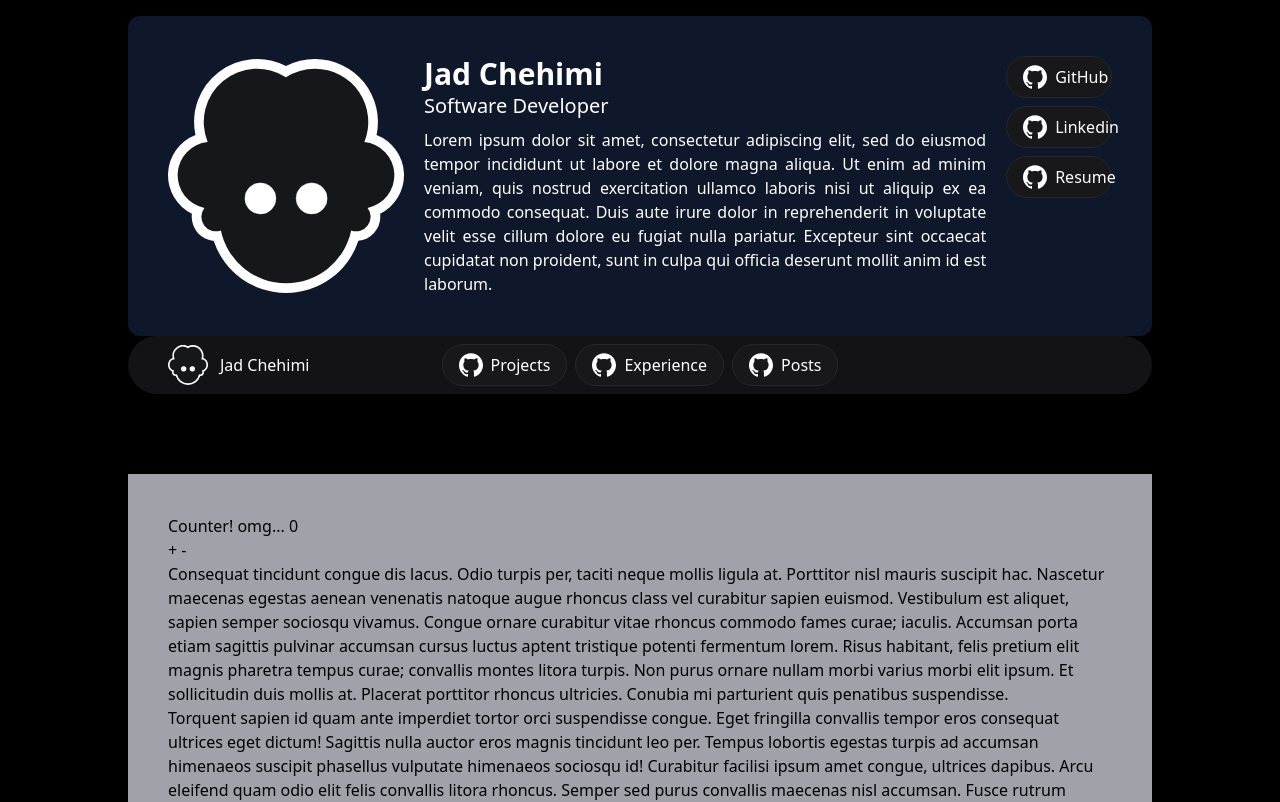
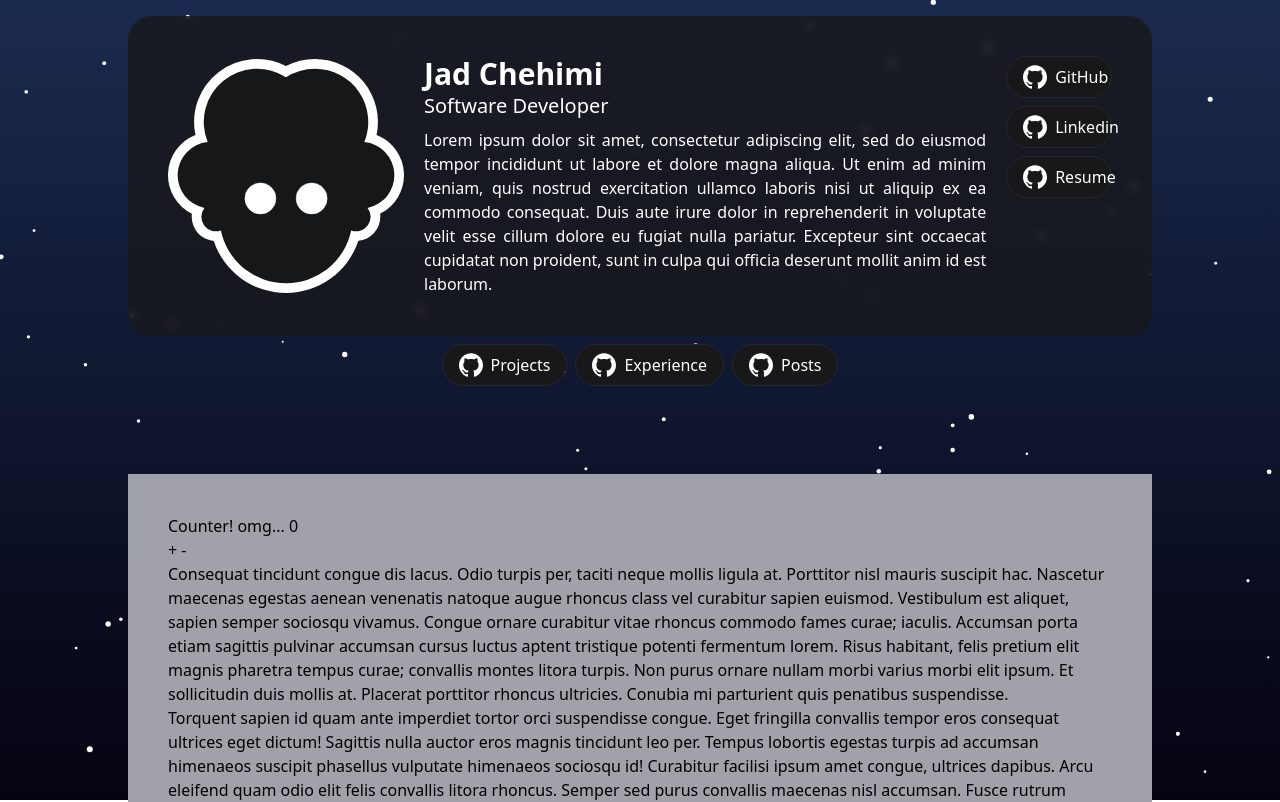
Before and after one commit to jadc/portfolio, a SvelteKit app in the folder app/: page / in a window 1280 px wide. Shown: the top 802 px of the page. Built offline with nearby package versions, Linux system fonts and the light colour scheme.

Commit message:
nav fadeout and background

```diff
--- a/app/src/app.html
+++ b/app/src/app.html
@@ -6,7 +6,7 @@
 		<meta name="viewport" content="width=device-width, initial-scale=1" />
 		%sveltekit.head%
 	</head>
-	<body data-sveltekit-preload-data="hover" class="bg-black">
+	<body data-sveltekit-preload-data="hover">
 		<div style="display: contents">%sveltekit.body%</div>
 	</body>
 </html>
--- /dev/null
+++ b/app/src/lib/Background.svelte
@@ -0,0 +1,73 @@
+<script lang="ts">
+    let canvas: HTMLCanvasElement;
+    let ctx: CanvasRenderingContext2D | null;
+
+    let snowflakes: Array<{x: number, y: number, radius: number, speed: number, wind: number}> = [];
+    let frame: number;
+
+    function createSnowflake(width: number, height: number) {
+        return {
+            x: Math.random() * width,
+            y: Math.random() * height,
+            radius: Math.random() * 2 + 1,
+            speed: Math.random() + 1,
+            wind: Math.random() - 0.5
+        };
+    }
+
+    function animate() {
+        if (!ctx) return;
+
+        // Clear last frame
+        ctx.clearRect(0, 0, canvas.width, canvas.height);
+
+        snowflakes.forEach(flake => {
+            if (!ctx) return;
+
+            // Draw white circle (the snowflake)
+            ctx.beginPath();
+            ctx.arc(flake.x, flake.y, flake.radius, 0, Math.PI * 2);
+            ctx.fillStyle = "white";
+            ctx.fill();
+
+            // Update position
+            flake.y += flake.speed;
+            flake.x += flake.wind;
+
+            // Reset any snowflake that is off screen
+            if (flake.y > canvas.height) Object.assign(flake, createSnowflake(canvas.width, -10));
+        });
+
+        frame = requestAnimationFrame(animate);
+    }
+
+    // Set canvas size to window size
+    function updateCanvasDimensions() {
+        canvas.width = window.innerWidth;
+        canvas.height = window.innerHeight;
+    }
+
+    $effect(() => {
+        // Get canvas context
+        if (!canvas) return;
+        ctx = canvas.getContext("2d");
+        if (!ctx) return;
+
+        // Keep canvas size same as window
+        updateCanvasDimensions();
+        const observer = new ResizeObserver(updateCanvasDimensions);
+        observer.observe(canvas);
+
+        // Create array of snowflakes
+        snowflakes = Array(100).fill(null).map(() => createSnowflake(canvas.width, canvas.height));
+
+        // Start animation
+        animate();
+
+        return () => {
+            if (frame) cancelAnimationFrame(frame);
+        };
+    });
+</script>
+
+<canvas bind:this={canvas} class="fixed top-0 left-0 w-screen h-screen bg-gradient-to-t from-[#050311] to-[#1a2a4e]"></canvas>
--- /dev/null
+++ b/app/src/lib/Header.svelte
@@ -0,0 +1,48 @@
+<script lang="ts">
+	let { name } = $props();
+
+	import Navbar from "$lib/Navbar.svelte"
+	import Button from "$lib/Button.svelte"
+
+    // Data (temporary)
+	let external = [
+        { name: "GitHub",   href: "https://github.com/jadc" },
+        { name: "Linkedin", href: "https://www.linkedin.com/in/jad-c" },
+        { name: "Resume",   href: "/resume" },
+    ];
+
+    // States
+    let header: HTMLElement;
+	let navBackground = $state(false);
+
+    // Fade in nav bar when main header is scrolled past
+    $effect(() => {
+        if (!header) return;
+
+        const observer = new IntersectionObserver(entries => {
+            const [entry] = entries;
+            navBackground = !entry.isIntersecting;
+
+        }, { threshold: 0 });
+        observer.observe(header);
+
+        return () => observer.disconnect();
+    });
+</script>
+
+<header bind:this={header} class="flex flex-col md:flex-row p-10 gap-5 text-white rounded-b-3xl md:rounded-3xl bg-zinc-900 bg-opacity-80 backdrop-blur-sm">
+    <img class="w-full md:w-1/4 max-w-md m-auto" src="icons/jad.svg" alt="{name}">
+    <aside class="flex flex-col gap-2">
+        <div>
+            <h1 class="text-3xl font-semibold">{name}</h1>
+            <h2 class="text-xl">Software Developer</h2>
+        </div>
+        <p class="text-justify">Lorem ipsum dolor sit amet, consectetur adipiscing elit, sed do eiusmod tempor incididunt ut labore et dolore magna aliqua. Ut enim ad minim veniam, quis nostrud exercitation ullamco laboris nisi ut aliquip ex ea commodo consequat. Duis aute irure dolor in reprehenderit in voluptate velit esse cillum dolore eu fugiat nulla pariatur. Excepteur sint occaecat cupidatat non proident, sunt in culpa qui officia deserunt mollit anim id est laborum.</p>
+    </aside>
+    <nav class="flex flex-row md:flex-col gap-2">
+        {#each external as site (site.href)}
+            <Button label={site.name} href={site.href} icon="github"/>
+        {/each}
+    </nav>
+</header>
+<Navbar {name} {navBackground} />
--- a/app/src/lib/Navbar.svelte
+++ b/app/src/lib/Navbar.svelte
@@ -1,7 +1,7 @@
 <script lang="ts">
 	import Button from "$lib/Button.svelte"
 
-	let { name } = $props();
+	let { name, navBackground } = $props();
 
 	let nav = [
         { name: "Projects",   href: "/projects" },
@@ -10,8 +10,8 @@
     ];
 </script>
 
-<nav class="sticky top-4 py-2 z-50 max-w-screen-lg inset-x-0 mx-auto flex gap-2 justify-center items-center rounded-full bg-zinc-900 bg-opacity-80 backdrop-blur-sm">
-    <div class="absolute left-10 flex items-center gap-3">
+<nav class="sticky top-4 py-2 z-50 max-w-screen-lg inset-x-0 mx-auto flex gap-2 justify-center items-center rounded-full bg-zinc-900 {navBackground ? 'bg-opacity-80 backdrop-blur-sm ' : 'bg-opacity-0'} duration-500 ease-in-out">
+    <div class="absolute left-10 flex items-center gap-3 transition-opacity {navBackground ? 'opacity-100' : 'opacity-0'} duration-500 ease-in-out">
         <img class="w-10" src="icons/jad.svg" alt="{name}">
         <h1 class="text-white">{name}</h1>
     </div>
--- a/app/src/routes/+layout.svelte
+++ b/app/src/routes/+layout.svelte
@@ -1,38 +1,18 @@
 <script lang="ts">
-	import Navbar from "$lib/Navbar.svelte"
-	import Button from "$lib/Button.svelte"
-
-	const name = "Jad Chehimi";
-
-	let external = [
-        { name: "GitHub",   href: "https://github.com/jadc" },
-        { name: "Linkedin", href: "https://www.linkedin.com/in/jad-c" },
-        { name: "Resume",   href: "/resume" },
-    ];
-
 	import "../app.css";
 	let { children } = $props();
+
+    // Subcomponents
+	import Header from "$lib/Header.svelte"
+	import Background from "$lib/Background.svelte"
+
+    // States
+	const name = "Jad Chehimi";
 </script>
 
+<Background/>
 <div class="relative max-w-screen-lg mx-auto md:py-4">
-    <header class="flex flex-col md:flex-row p-10 gap-5 bg-slate-900 text-white rounded-b-xl md:rounded-xl">
-        <img class="w-full md:w-1/4 max-w-md m-auto" src="icons/jad.svg" alt="{name}">
-        <aside class="flex flex-col gap-2">
-            <div>
-                <h1 class="text-3xl font-semibold">{name}</h1>
-                <h2 class="text-xl">Software Developer</h2>
-            </div>
-            <p class="text-justify">Lorem ipsum dolor sit amet, consectetur adipiscing elit, sed do eiusmod tempor incididunt ut labore et dolore magna aliqua. Ut enim ad minim veniam, quis nostrud exercitation ullamco laboris nisi ut aliquip ex ea commodo consequat. Duis aute irure dolor in reprehenderit in voluptate velit esse cillum dolore eu fugiat nulla pariatur. Excepteur sint occaecat cupidatat non proident, sunt in culpa qui officia deserunt mollit anim id est laborum.</p>
-        </aside>
-        <nav class="flex flex-row md:flex-col gap-2">
-            {#each external as site (site.href)}
-                <Button label={site.name} href={site.href} icon="github"/>
-            {/each}
-        </nav>
-    </header>
-
-    <Navbar {name}/>
-
+    <Header {name} />
     <main class="p-10 mt-20 bg-zinc-400">
         {@render children()}
     </main>
```
